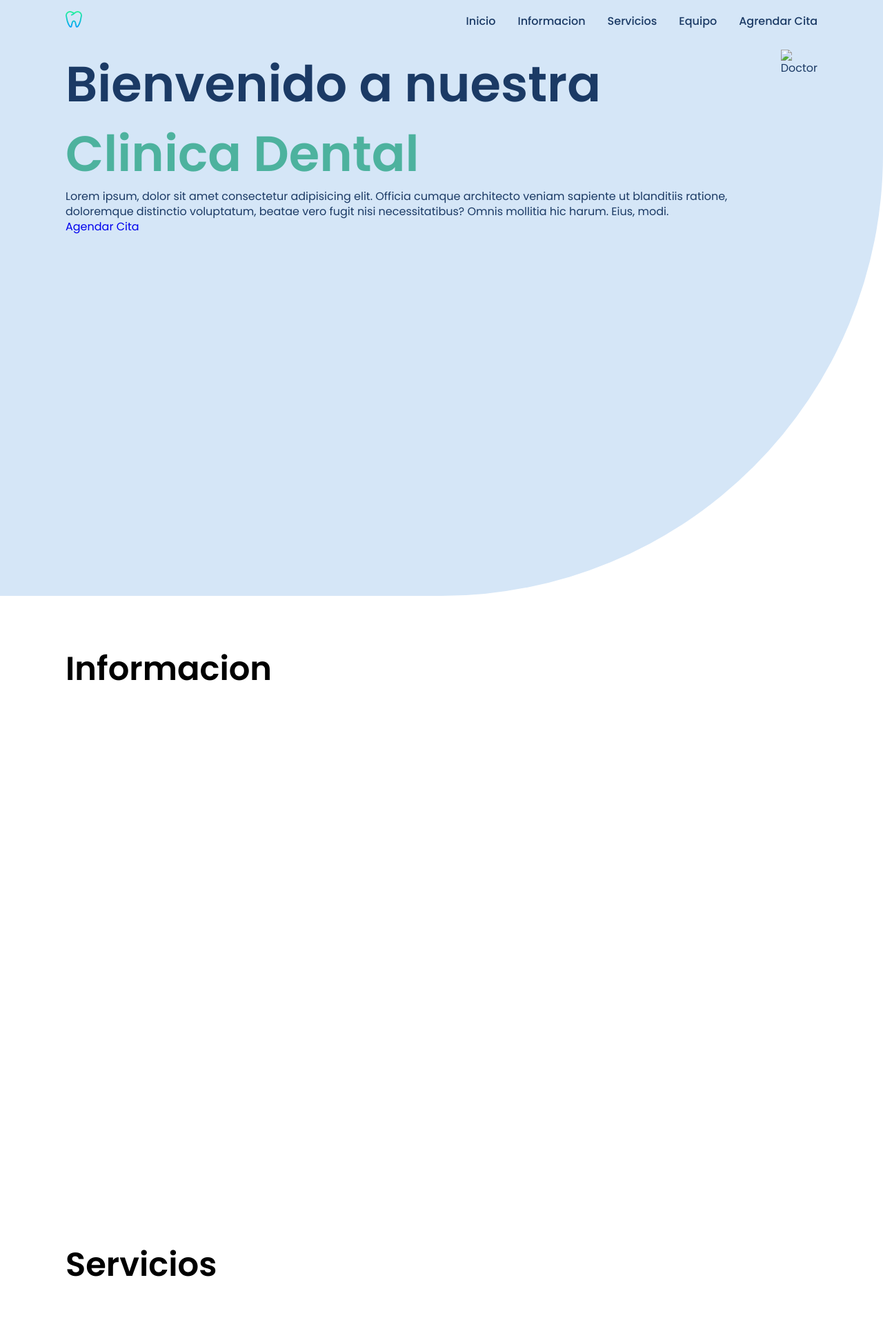
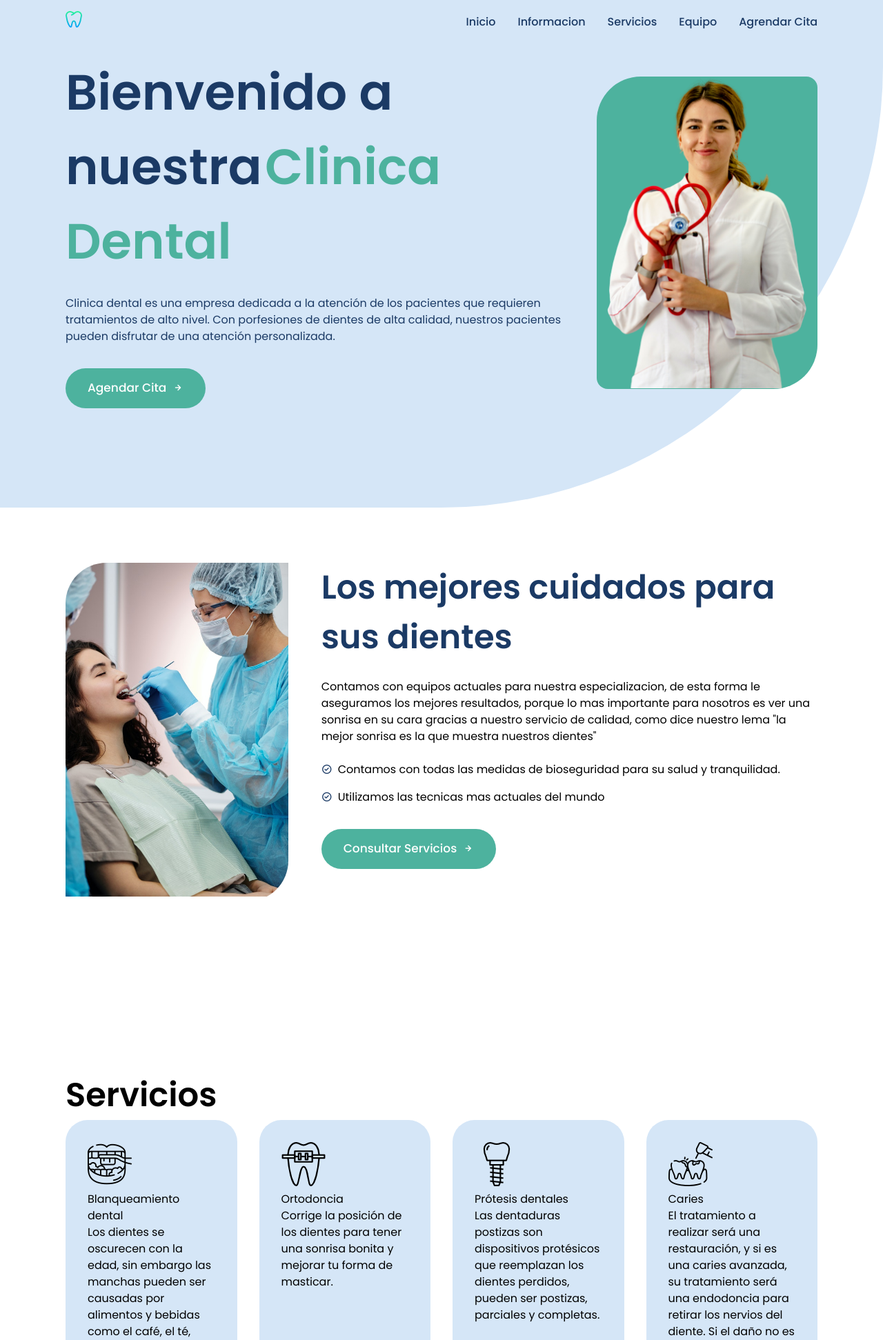
Before and after one commit to mattiasdu944/dentista_limpio, a PHP site: page /index.html in a window 1280 px wide. Shown: the top 1943 px of the page at 69% size. Run offline with PHP 8.4, Linux system fonts and the light colour scheme.

Commit message:
Se agrego Css a todas las secciones excepto equipo

```diff
--- a/Css/index.css
+++ b/Css/index.css
@@ -1,10 +1,114 @@
-/* VARIABLES CSS */
-
+/* INICIO */
 .inicio{
     background-color: var(--secondary-color);
-    border-radius: 0 0  40rem;
+    border-radius: 0 0 40rem;
 }
 
 .inicio_container{
+    align-items: center;
     color:var(--text-color);
+    gap: 3rem;
 }
+.inicio_content{
+    display: flex;
+    flex-direction: column;
+    gap: 1.5rem;
+}
+.inicio_img img{
+    background-color: var(--primary-color);
+    border-radius: 4rem 1rem;
+    width: 320px;
+}
+/*=======Informacion=======*/
+
+.information_container{
+    flex-direction:row-reverse;
+    gap: 3rem;
+}
+
+.information_title{
+    color:var(--text-color)
+}
+
+
+.information_content{
+    display: flex;
+    flex-direction: column;
+    gap: 1.5rem;
+}
+
+
+.information_text{
+    line-height: 1.7;
+}
+
+.information_list ul{
+    display: flex;
+    flex-direction: column;
+    gap: 1rem;
+}
+
+.information_list_item {
+    display: flex;
+    align-items: center;
+    gap:.5rem;
+}
+
+.information_list_item i{
+    color: var(--text-color);
+    font-weight: var(--bold-weight);
+}
+
+.information_img-content{
+    overflow: hidden;
+    border-radius: 3.7rem 0rem;
+    width: 100%;
+    height: 80%;
+}
+
+.information_img-content img{
+    width: 100%;
+}
+
+.information_img-content:hover img{
+  transform: scale(1.1);
+}
+.btn-primary{
+    background-color: var(--primary-color);
+
+    color: #ffffff;
+    font-size: 17px;
+    font-weight: 500;
+    border-radius: 30px;
+    padding: 1rem  2rem;
+    position: relative;
+    margin: 10px 0;
+    display:flex;
+    align-items: center;
+    gap: .5rem;
+    max-width: max-content;
+    z-index: 1;
+}
+
+
+
+/* SERVICIOS */
+.servicios_cards{
+    gap: 2rem;
+    grid-template-columns: repeat(auto-fit, minmax(200px, 1fr));
+}
+.servicios_card_item{
+
+    flex: auto;
+
+    background-color: var(--secondary-color);
+    border-radius: 2rem;
+    padding: 2rem;
+}
+
+
+.card_logo img{
+    width: 64px;
+    align-items: center;
+
+}
--- a/Css/style.css
+++ b/Css/style.css
@@ -29,7 +29,7 @@
     padding: 0;
     font-family: 'Poppins', sans-serif;
     transition: all .3s ease-in-out;
-    line-height: 1.4;
+    line-height: 1.5;
 }
 
 html{
@@ -44,6 +44,10 @@ ul,li{
     list-style: none;
 }
 
+img{
+    width: 100%;
+}
+
 h1, h2, h3, h4, h5, h6{
     font-family: 'Poppins', sans-serif;
     font-weight: var(--bold-weight);
@@ -51,6 +55,7 @@ h1, h2, h3, h4, h5, h6{
 
 i{
     cursor: pointer;
+    display: flex;
 }
 
 h1{
@@ -80,8 +85,8 @@ h5{
 }
 
 .section{
-    min-height: 95vh;
-    padding: 4.5rem 0rem 2rem;
+    min-height: 80vh;
+    padding:5rem 0 1rem;
 }
 
 .big-text{
@@ -92,14 +97,41 @@ h5{
 .text-color{
     color: var(--primary-color);
 }
+
 .flex{
     display: flex;
     gap: 2rem;
+    display: flex;
+    justify-content: space-around;
 }
 
-.flex{
-    display: flex;
-    justify-content: space-around;
+.grid{
+    display: grid;
+}
+
+.btn-primary{
+    background-color: var(--primary-color);
+    color: #ffffff;
+    font-size: 17px;
+    font-weight: 500;
+    border-radius: 30px;
+    padding: 1rem  2rem;
+    position: relative;
+    margin: 10px 0;
+    display:flex;
+    align-items: center;
+    gap: .5rem;
+    max-width: max-content;
+    z-index: 1;
+}
+
+
+.btn-primary:hover{
+    background-color: #236e5f;
+}
+
+.btn-primary:hover i{
+    transform: translateX(5px);
 }
 
 /* NAVBAR */
@@ -107,7 +139,7 @@ nav{
     position:fixed;
     width: 100%;
     background-color: var(--secondary-color);
-    /* box-shadow: 0px 0px 10px rgba(0,0,0,0.1); */
+    z-index: 2;
 }
 
 .navbar_container{
@@ -142,8 +174,13 @@ nav{
     color: var(--body-color);
     background-color: var(--primary-color);
     border-radius: 50%;
-    padding: .2rem .5rem;
+    padding: .2rem .4rem;
     font-weight: var(--semi-weight);
+}
+
+.navbar-scrolled{
+    background-color: var(--body-color);
+    box-shadow: 0px 0px 10px rgba(0,0,0,0.2);
 }
 
 
@@ -189,7 +226,8 @@ footer h5{
     }
 
     .flex{
-        flex-direction: column-reverse;
+        gap: 1rem;
+        flex-direction: column;
     }
 
     .navbar_menu{
--- a/Javascript/main.js
+++ b/Javascript/main.js
@@ -1,3 +1,14 @@
+const navbar = document.getElementById('navbar');
+window.addEventListener('scroll', function () {
+    if (window.scrollY > 300) {
+        navbar.classList.add('navbar-scrolled');
+    }
+    else {
+        navbar.classList.remove('navbar-scrolled');
+    }
+});
+
+
 
 
 // MOSTRART NAVBAR
--- a/index.html
+++ b/index.html
@@ -1,5 +1,5 @@
 <!DOCTYPE html>
-<html lang="en">
+<html lang="es">
 
 <head>
     <meta charset="UTF-8">
@@ -25,7 +25,7 @@
                         <img src="./src/images/logo.png" alt="" srcset="">
                     </a>
                 </div>
-                <div >
+                <div>
                     <ul class="navbar_menu" id="nav-menu">
                         <li class="navbar_item">
                             <a href="#inicio" class="navbar_item_link">
@@ -72,30 +72,69 @@
                         <span class="big-text text-color">Clinica Dental</span>
                     </div>
                     <p>
-                        Lorem ipsum, dolor sit amet consectetur adipisicing elit. Officia cumque architecto veniam sapiente ut blanditiis ratione, doloremque distinctio voluptatum, beatae vero fugit nisi necessitatibus? Omnis mollitia hic harum. Eius, modi.
+                        Clinica dental es una empresa dedicada a la atención de los pacientes que requieren
+                        tratamientos de alto nivel.
+                        Con porfesiones de dientes de alta calidad, nuestros pacientes pueden disfrutar de una
+                        atención personalizada.
+
                     </p>
                     <div class="inicio_btn">
-                        <a href="#" class="btn btn-primary">
+                        <a href="#" class="btn-primary">
                             Agendar Cita
+                            <i class="uil uil-arrow-right"></i>
                         </a>
                     </div>
                 </div>
                 <div class="inicio_img">
-                    <img src="" alt="Doctor">
+                    <img src="./src/images/main.png" alt="Doctor">
                 </div>
             </div>
         </main>
     </header>
 
     <!-- SECCION INFORMACION -->
-    <section class="section  informacion" id="informacion">
-        <div class="informacion_container container">
-            <div class="informacion_content">
+    <section class="information section" id="informacion">
+        <div class="information_container flex container reveal">
+            <div class="information_content">
+                <div class="information_title">
+                    <h2>
+                        Los mejores cuidados para sus dientes
+                    </h2>
+                </div>
+                <div class="information_text">
+                    <p>
+                        Contamos con equipos actuales para nuestra especializacion, de esta forma le aseguramos los
+                        mejores resultados,
+                        porque lo mas importante para nosotros es ver una sonrisa en su cara gracias a nuestro servicio
+                        de calidad, como dice nuestro lema
+                        "la mejor sonrisa es la que muestra nuestros dientes"
+                    </p>
 
-                <div class="informacion_title">
-                    <h2>Informacion</h2>
+                </div>
+                <div class="information_list">
+                    <ul>
+                        <li class="information_list_item">
+                            <i class="uil uil-check-circle"></i>
+                            Contamos con todas las medidas de bioseguridad para su salud y tranquilidad.
+                        </li>
+                        <li class="information_list_item">
+                            <i class="uil uil-check-circle"></i>
+                            Utilizamos las tecnicas mas actuales del mundo
+                        </li>
+                    </ul>
+                </div>
+                <div class="informcion_btn">
+                    <a href="#" class="btn-primary">
+                        Consultar Servicios
+                        <i class="uil uil-arrow-right"></i>
+                    </a>
                 </div>
             </div>
+            <div class="information_img-content">
+                <img src="./src/images/dentista.jpg" alt="">
+
+            </div>
+
         </div>
     </section>
 
@@ -110,15 +149,83 @@
                 </div>
             </div>
             <div class="servicios_cards grid">
-                <div class="sercivios_card_item">
+
+                <div class="servicios_card_item">
                     <div class="card_logo">
+                        <img src="./src/images/blanq.png" alt="blanqueamiento dental" >
 
                     </div>
                     <div class="card_title">
+                        Blanqueamiento dental
+                    </div>
+                    <div class="card_descripcion">
+                        Los dientes se oscurecen con la edad, sin embargo las manchas pueden ser causadas por alimentos
+                        y bebidas como el café, el té, algunas drogas como la tetraciclina, el tabaco o un traumatismo
+                        en un diente.
+                    </div>
+                    <div class="card_button">
 
                     </div>
+                </div>
+
+                <div class="servicios_card_item">
+                    <div class="card_logo">
+                        <img src="./src/images/ortod.png" alt="frenos" >
+
+                    </div>
+                    <div class="card_title">
+                        Ortodoncia
+                    </div>
                     <div class="card_descripcion">
+                        Corrige la posición de los dientes para tener una sonrisa bonita y mejorar tu forma de masticar.
+                    </div>
+                    <div class="card_button">
 
+                    </div>
+                </div>
+
+                <div class="servicios_card_item">
+                    <div class="card_logo">
+                        <img src="./src/images/implante-dental.png" alt="blanqueamiento dental">
+                    </div>
+                    <div class="card_title">
+                        Prótesis dentales
+                    </div>
+                    <div class="card_descripcion">
+                        Las dentaduras postizas son dispositivos protésicos que reemplazan los dientes perdidos, pueden
+                        ser postizas, parciales y completas.
+                    </div>
+                    <div class="card_button">
+
+                    </div>
+                </div>
+
+                <div class="servicios_card_item">
+                    <div class="card_logo">
+                        <img src="./src/images/caries.png" alt="blanqueamiento dental">
+                    </div>
+                    <div class="card_title">
+                        Caries
+                    </div>
+                    <div class="card_descripcion">
+                        El tratamiento a realizar será una restauración, y si es una caries avanzada, su tratamiento
+                        será una endodoncia para retirar los nervios del diente. Si el daño no es reparable, el
+                        tratamiento de la caries profunda consistirá en una extracción del diente afectado.
+                    </div>
+                    <div class="card_button">
+
+                    </div>
+                </div>
+
+                <div class="servicios_card_item">
+                    <div class="card_logo">
+                        <img src="./src/images/consulta.png" alt="control">
+                    </div>
+                    <div class="card_title">
+                        Control
+                    </div>
+                    <div class="card_descripcion">
+                        Realizar un control semestral de su dentadura le asegurara una salud dental
                     </div>
                     <div class="card_button">
 
@@ -187,6 +294,6 @@
 
     <!-- MAIN JS -->
     <script src="./Javascript/main.js"></script>
-   </body>
+</body>
 
 </html>
```
Also changed, not shown: src/images/blanq.png (added), src/images/caries.png (added), src/images/consulta.png (added), src/images/dentista.jpg (added), src/images/implante-dental.png (added), src/images/main.png (added), src/images/ortod.png (added).
